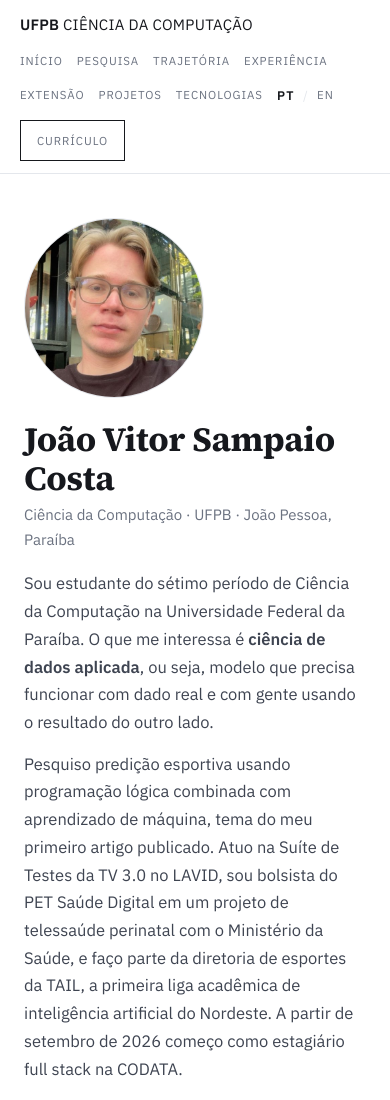
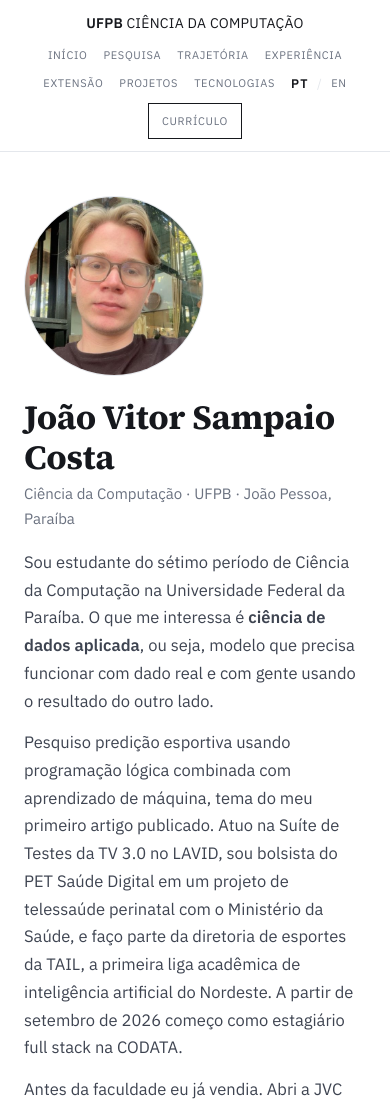
Before and after one commit to JoaoVitorSampaio/JoaoVitorSampaio.github.io, a plain HTML site: page index.html in a window 390 px wide. Shown: the top 1100 px of the page. Drawn offline with Linux system fonts and the light colour scheme.

Commit message:
Refactor navigation styles for improved responsiveness

```diff
--- a/index.html
+++ b/index.html
@@ -50,19 +50,19 @@ a:hover{text-decoration:underline;}
 /* ---------- NAV ---------- */
 .nav{border-bottom:1px solid var(--line);background:rgba(255,255,255,.94);backdrop-filter:blur(8px);position:sticky;top:0;z-index:40;}
 .nav-in{
-  max-width:1440px;margin:0 auto;padding:0 clamp(20px,3.5vw,44px);
+  max-width:100%;margin:0 auto;padding:0 clamp(20px,3.6vw,56px);
   min-height:74px;
   display:flex;align-items:center;justify-content:space-between;
-  gap:clamp(14px,2.5vw,40px);flex-wrap:wrap;
+  gap:clamp(12px,2vw,32px);flex-wrap:nowrap;
 }
 .nav-brand{
-  font-size:17px;letter-spacing:.02em;color:var(--text);
-  text-transform:uppercase;white-space:nowrap;font-weight:400;
+  font-size:16px;letter-spacing:.02em;color:var(--text);
+  text-transform:uppercase;white-space:nowrap;font-weight:400;flex:none;
 }
 .nav-brand b{font-weight:600;letter-spacing:.01em;}
-.nav-links{display:flex;align-items:center;gap:clamp(16px,2.6vw,44px);flex-wrap:wrap;}
+.nav-links{display:flex;align-items:center;gap:clamp(11px,1.7vw,30px);flex-wrap:nowrap;}
 .nav-links a{
-  font-size:12.5px;letter-spacing:.11em;text-transform:uppercase;
+  font-size:12px;letter-spacing:.085em;text-transform:uppercase;
   color:var(--mute);white-space:nowrap;transition:color .18s;
 }
 .nav-links a:hover{color:var(--text);text-decoration:none;}
@@ -80,11 +80,16 @@ a:hover{text-decoration:underline;}
   color:var(--text);transition:background .18s,color .18s;
 }
 .nav-cv:hover{background:var(--text);color:#fff;text-decoration:none;}
+@media(max-width:1180px){
+  .nav-in{flex-wrap:wrap;justify-content:center;padding-block:14px;min-height:0;gap:10px 22px;}
+  .nav-brand{width:100%;text-align:center;}
+}
 @media(max-width:760px){
-  .nav-in{padding-block:12px;min-height:0;}
-  .nav-brand{font-size:15px;}
-  .nav-links{gap:14px;}
-  .nav-links a{font-size:11.5px;letter-spacing:.08em;}
+  .nav-in{padding-block:12px;}
+  .nav-brand{font-size:14px;}
+  .nav-links{flex-wrap:wrap;justify-content:center;gap:9px 16px;}
+  .nav-links a{font-size:11px;letter-spacing:.06em;}
+  .nav-cv{padding:8px 13px;font-size:11px;}
 }
 
 /* ---------- HERO ---------- */
```
